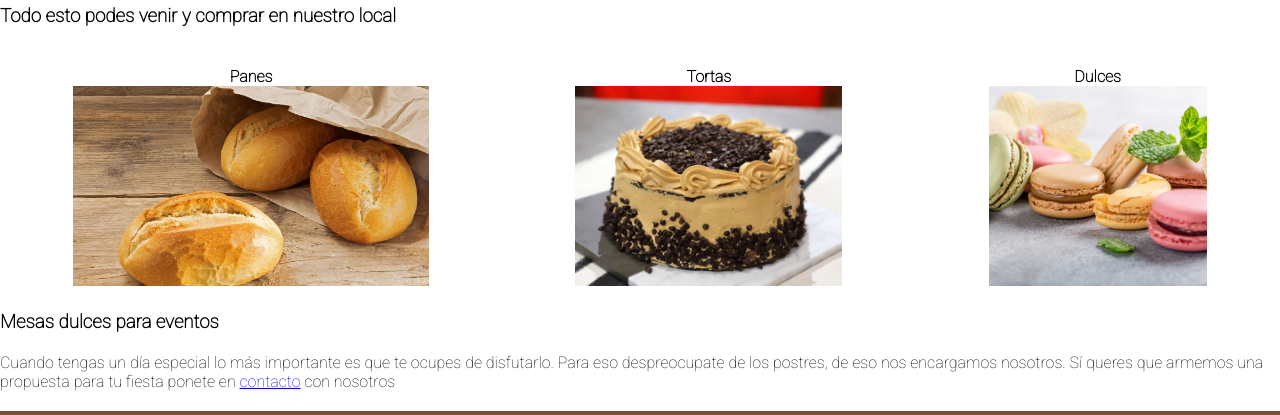
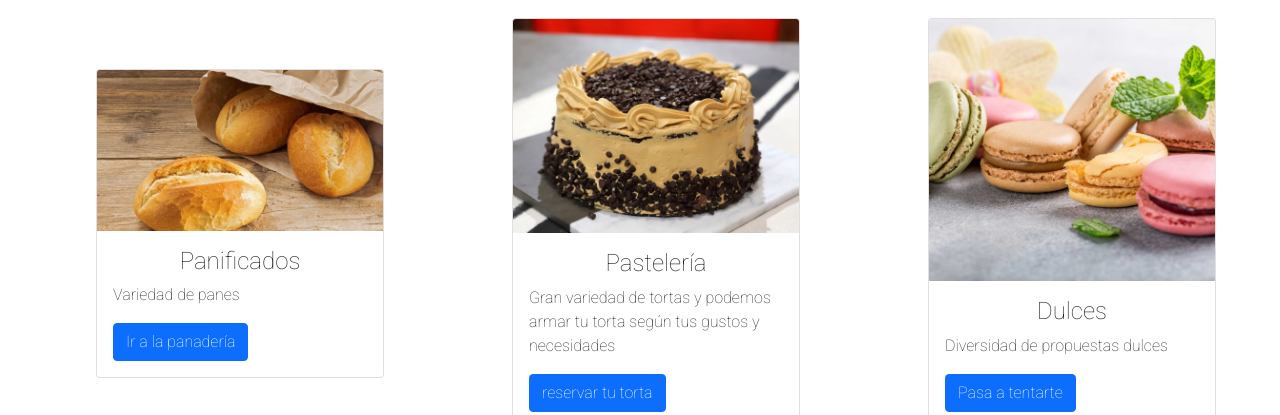
Before and after one commit to ignaciolloveras/proyecto, a plain HTML site: page pages/servicios.html in a window 1280 px wide. Shown: the part 212-627 px from the top of the page. Drawn offline with nearby package versions, Linux system fonts and the light colour scheme.

Commit message:
Agregue bootstrap a servicios

```diff
--- a/pages/servicios.html
+++ b/pages/servicios.html
@@ -1,9 +1,10 @@
 <!DOCTYPE html>
 <html lang="en">
 <head>
-    <meta charset="UTF-8">
+	<meta charset="UTF-8">
     <meta http-equiv="X-UA-Compatible" content="IE=edge">
     <meta name="viewport" content="width=device-width, initial-scale=1.0">
+	<link href="https://cdn.jsdelivr.net/npm/bootstrap@5.1.3/dist/css/bootstrap.min.css" rel="stylesheet" integrity="sha384-1BmE4kWBq78iYhFldvKuhfTAU6auU8tT94WrHftjDbrCEXSU1oBoqyl2QvZ6jIW3" crossorigin="anonymous">
 	<link rel="stylesheet" href="../css/main.css">
 	<link href="https://fonts.googleapis.com/css2?family=Roboto:wght@100&display=swap" rel="stylesheet">
     <link rel="stylesheet" href="../css/main.css">
@@ -32,18 +33,34 @@
         <h3>Todo esto podes venir y comprar en nuestro local</h3>
         <ul class="servicios">
             <li>
-				<div class="panes">
-					<h4>Panes</h4>
-					<img src="../Imagenes/pan.jpg" height="200" alt="pan">
+				<div class="card" style="width: 18rem;">
+					<img src="../Imagenes/pan.jpg" class="card-img-top" alt="foto de panes">
+					<div class="card-body">
+					  <h4 class="card-title">Panificados</h4>
+					  <p class="card-text">Variedad de panes</p>
+					  <a href="#" class="btn btn-primary">Ir a la panadería</a>
+					</div>
 				</div>
 			</li>
             <li class="tortas">
-				<h4>Tortas</h4>
-				<img src="../Imagenes/torta.jpg" height="200" alt="torta">
+				<div class="card" style="width: 18rem;">
+					<img src="../Imagenes/torta.jpg" class="card-img-top" alt="torta">
+					<div class="card-body">
+					  <h4 class="card-title">Pastelería</h4>
+					  <p class="card-text">Gran variedad de tortas y podemos armar tu torta según tus gustos y necesidades</p>
+					  <a href="#" class="btn btn-primary">reservar tu torta</a>
+					</div>
+				</div>
 			</li>
             <li class="macarons">
-				<h4>Dulces</h4>
-				<img src="../Imagenes/macarons.jpg" height="200" alt="macarons">
+				<div class="card" style="width: 18rem;">
+					<img src="../Imagenes/macarons.jpg" class="card-img-top" alt="macarons">
+					<div class="card-body">
+					  <h4 class="card-title">Dulces</h4>
+					  <p class="card-text">Diversidad de propuestas dulces</p>
+					  <a href="#" class="btn btn-primary">Pasa a tentarte</a>
+					</div>
+				</div>
 			</li>
         </ul>
 
@@ -81,5 +98,6 @@
 
 
 	</footer>
+	<script src="https://cdn.jsdelivr.net/npm/bootstrap@5.1.3/dist/js/bootstrap.bundle.min.js" integrity="sha384-ka7Sk0Gln4gmtz2MlQnikT1wXgYsOg+OMhuP+IlRH9sENBO0LRn5q+8nbTov4+1p" crossorigin="anonymous"></script>
 </body>
 </html>
```
